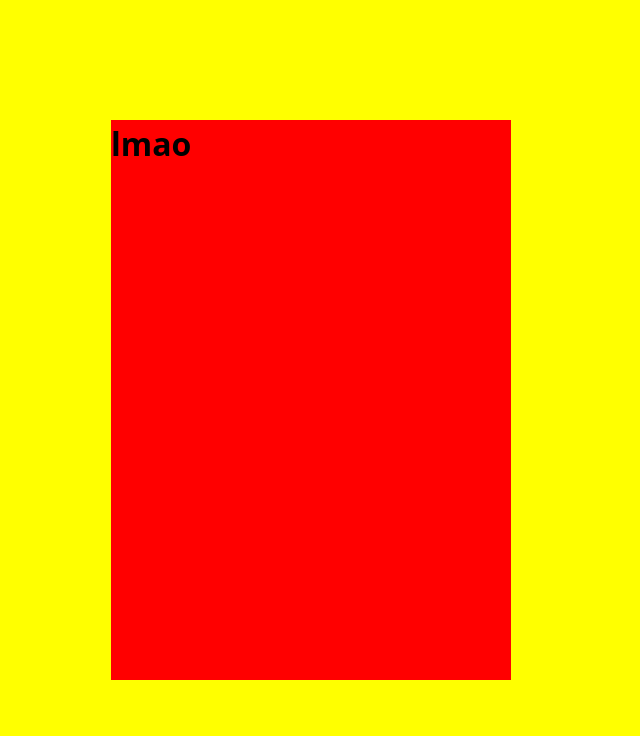
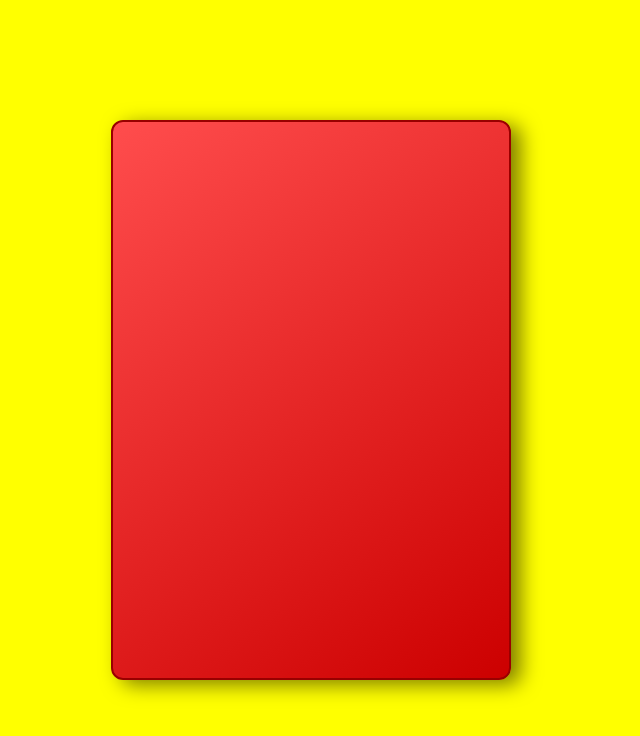
Before and after one commit to imforked/myfunnyvalentine, a Next.js app: page / in a window 1280 px wide. Shown: the top 736 px of the page, without its empty margins (329-969 px from the left). Built offline with nearby package versions, Linux system fonts and the light colour scheme.

Commit message:
wip: flip card

```diff
--- a/src/app/components/Card/Card.styles.ts
+++ b/src/app/components/Card/Card.styles.ts
@@ -1,4 +1,7 @@
-import { styled } from "styled-components";
+import { styled, css } from "styled-components";
+
+const CARD_BORDER_RADIUS = 12;
+export const FLIP_TIME_IN_MS = 800;
 
 export const Wrapper = styled.div`
   display: flex;
@@ -13,5 +16,32 @@ export const Container = styled.div`
   position: relative;
   width: 400px;
   height: 560px;
-  background: red;
+  border-radius: ${CARD_BORDER_RADIUS}px;
+  perspective: 800px;
+
+  &:hover {
+    cursor: pointer;
+  }
 `;
+
+export const Front = styled.div<{
+  $showFront: boolean;
+  $showFrontShadow: boolean;
+}>`
+  background: linear-gradient(145deg, #ff4d4d, #cc0000);
+  border: 2px solid #900;
+  width: 100%;
+  height: 100%;
+  transition: transform ${FLIP_TIME_IN_MS}ms, box-shadow ${FLIP_TIME_IN_MS}ms;
+  transform-style: preserve-3d;
+  z-index: 2;
+  border-radius: ${CARD_BORDER_RADIUS}px;
+  box-shadow: ${({ $showFront }) => ($showFront ? "10px" : "-10px")} 5px 20px
+    rgba(0, 0, 0, 0.5);
+
+  ${({ $showFront }) =>
+    !$showFront &&
+    css`
+      transform: rotateY(180deg);
+    `}
+`;
--- a/src/app/components/Card/index.tsx
+++ b/src/app/components/Card/index.tsx
@@ -1,10 +1,26 @@
+"use client";
+
+import { useState } from "react";
 import * as S from "./Card.styles";
 
 export const Card = () => {
+  const [showFront, setShowFront] = useState(true);
+  const [showFrontShadow, setShowFrontShadow] = useState(true);
+
+  const handleFlip = () => {
+    setShowFront(!showFront);
+    // setTimeout(() => {
+    //   setShowFrontShadow(!showFront);
+    // }, S.FLIP_TIME_IN_MS / 1.75);
+  };
+
   return (
     <S.Wrapper>
-      <S.Container>
-        <h1>lmao</h1>
+      <S.Container onClick={handleFlip}>
+        <S.Front
+          $showFront={showFront}
+          $showFrontShadow={showFrontShadow}
+        ></S.Front>
       </S.Container>
     </S.Wrapper>
   );
```
